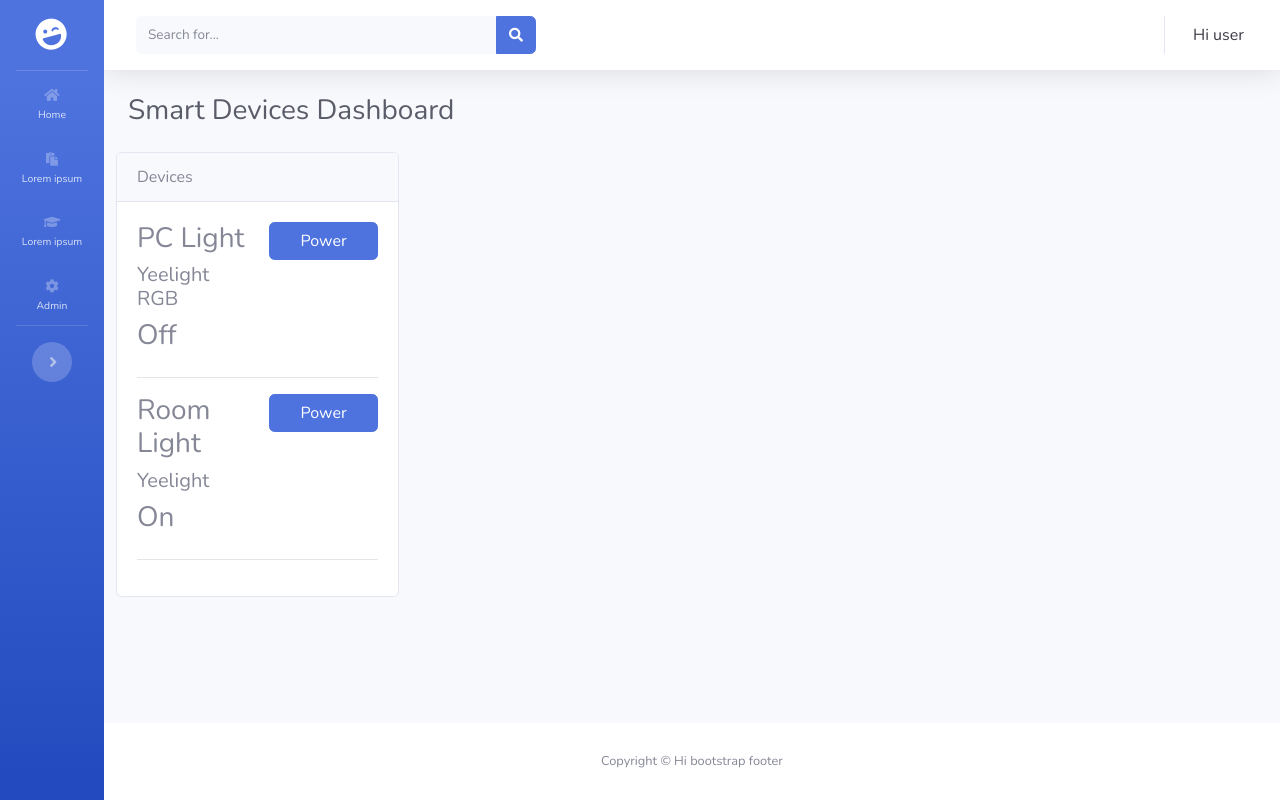
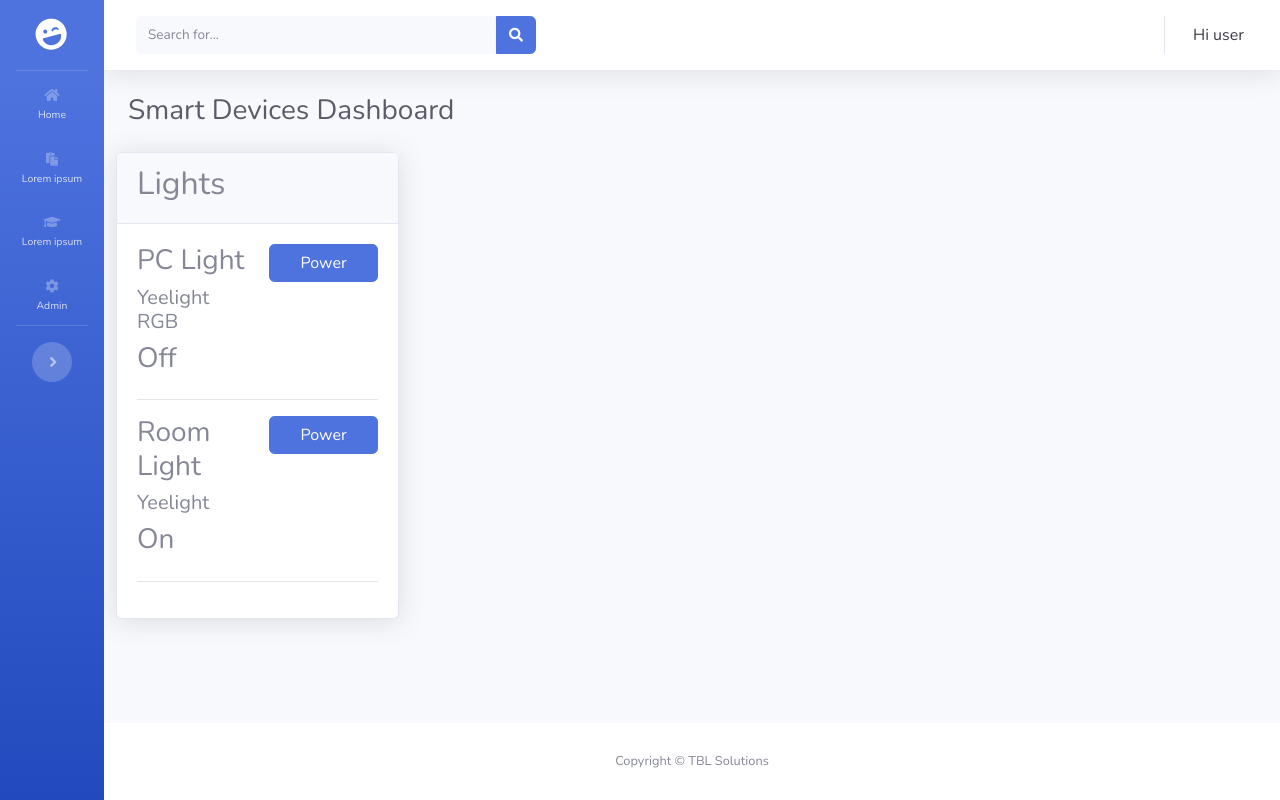
Before and after one commit to shiljatbl/django-smartdashboard, a Django app: page / in a window 1280 px wide. Run offline with Django 3.2, Linux system fonts and the light colour scheme; data comes from the database, SQL or seed files in the repository; both versions use the stored data as it was after the commit; some libraries are stand-ins or nearby versions.

Commit message:
Djuro 1.0

```diff
--- a/SmartDashboard/dashboard/views.py
+++ b/SmartDashboard/dashboard/views.py
@@ -24,10 +24,16 @@ def toogle_light(request, id):
     bulb.toggle()
     #bulb.turn_off()
 
-    if active_bulb.power_status == False:
+
+    status_check = bulb.get_properties()['power']
+    if status_check == "off":
+        active_bulb.power_status = False
+    else:
         active_bulb.power_status = True
-    else:
-       active_bulb.power_status = False
+
+
+    print(status_check)
+
 
     active_bulb.save()
     return redirect('/')
--- a/SmartDashboard/templates/dashboard/dashboard.html
+++ b/SmartDashboard/templates/dashboard/dashboard.html
@@ -18,26 +18,28 @@
 
 
 
-<div class="row">
+<div class="row justify-content-center">
 
-  <div class="col-lg">
+  <div class="col">
 
     <!-- Default Card Example -->
-    <div class="card mb-4">
+    <div class="card mb-4 shadow">
       <div class="card-header">
-        Devices
+        <h2>Lights</h1>
       </div>
       <div class="card-body">
         {% for device in devices %}
             <div class="row">
               <div class="col">
 
-                <h3>{{ device.name }}</h3>
+                <h3 >{{ device.name }}</h3>
                 <h5>{{ device.light_type }}</h5>
 
                 {% if device.power_status == True %}
+                <i class="bi bi-lightbulb"></i>
                 <h3>On</h3>
                 {% else %}
+                <i class="bi bi-lightbulb-off"></i>
                 <h3>Off</h3>
                 {% endif %}
 
@@ -73,6 +75,8 @@
 
   </div>
 
+
+
 </div>
 
 
--- a/SmartDashboard/templates/layout/footer.html
+++ b/SmartDashboard/templates/layout/footer.html
@@ -1,7 +1,7 @@
 <footer class="sticky-footer bg-white">
     <div class="container my-auto">
       <div class="copyright text-center my-auto">
-        <span>Copyright &copy; Hi bootstrap footer</span>
+        <span>Copyright &copy; TBL Solutions</span>
       </div>
     </div>
   </footer>
```
Also changed, not shown: SmartDashboard/db.sqlite3.
